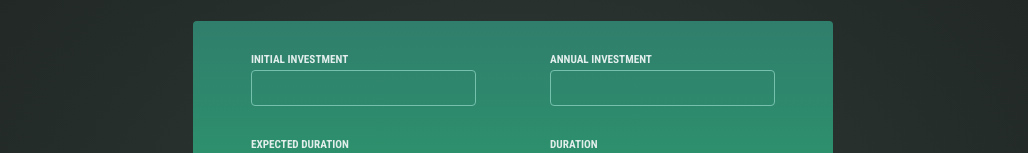
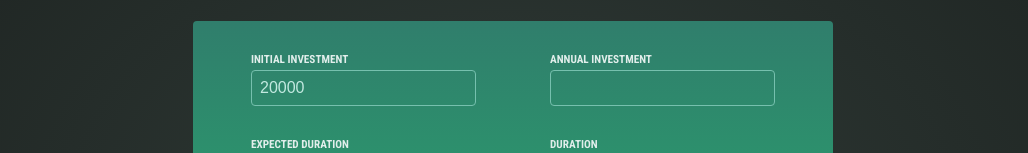
Before and after one commit to Reivah/React-Calculator, a React (Vite) app: page / in a window 1280 px wide. Shown: the part 205-358 px from the top of the page, without its empty margins (127-1155 px from the left). Built offline with nearby package versions, Linux system fonts and the light colour scheme.

Commit message:
add initial value to input

```diff
--- a/src/components/UserInput.jsx
+++ b/src/components/UserInput.jsx
@@ -27,7 +27,7 @@ export default function UserInput({}) {
 			<div className='input-group'>
 				<p>
 					<label>initial investment</label>
-					<input type='number' required onChange={handleInitial} />
+					<input type='number' required onChange={handleInitial} value={initialInvestment} />
 				</p>
 				<p>
 					<label>annual investment</label>
```
